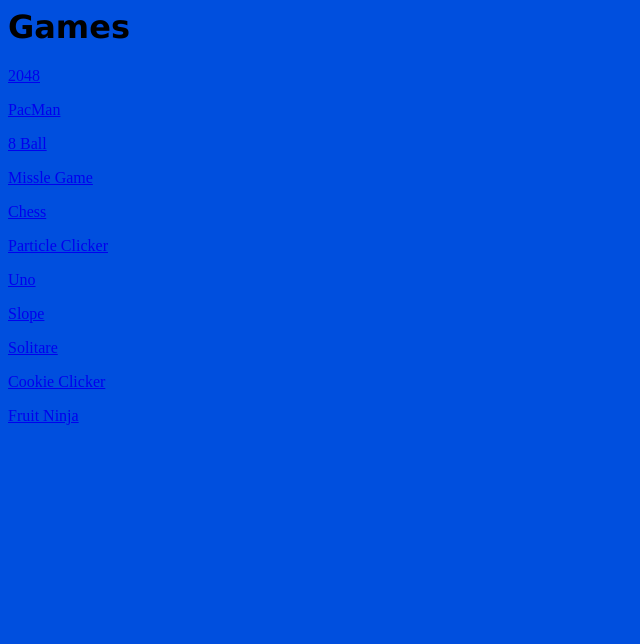
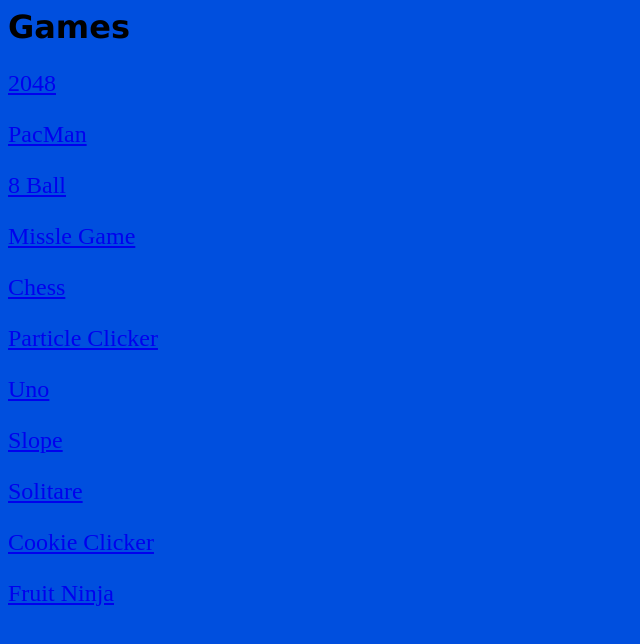
Before and after one commit to RealMaoMao/games, a plain HTML site: page index.html in a window 1280 px wide. Shown: the whole page, without its empty margins (0-640 px from the left). Drawn offline with Linux system fonts and the light colour scheme.

Commit message:
Update index.html

```diff
--- a/index.html
+++ b/index.html
@@ -4,7 +4,7 @@
 @font-face {
   font-family: Cocogoose;src: url(cocogoose.ttf);
 }
-h1
+p {
 font-size: 38px;
   font family: Cocogoose
 }
```
